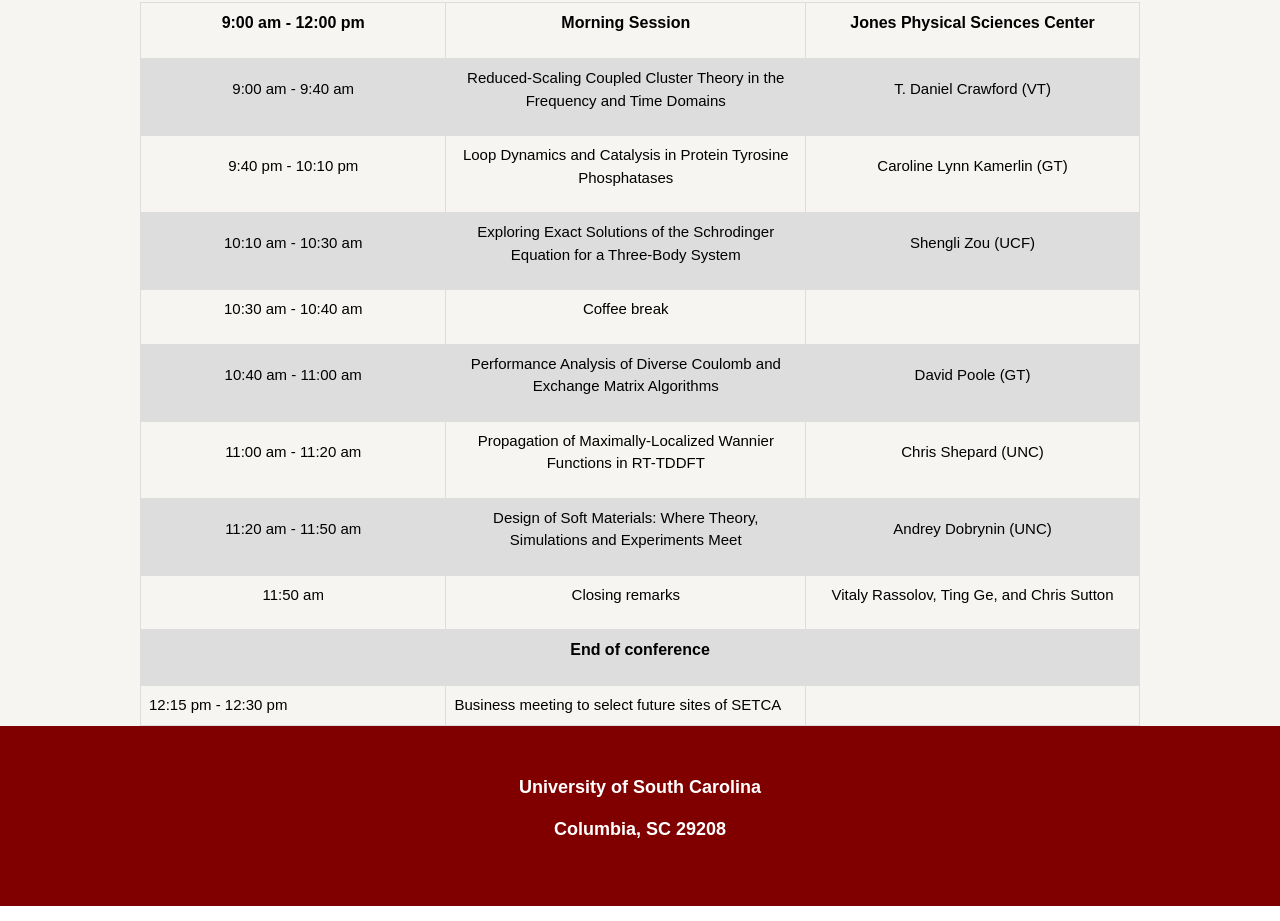
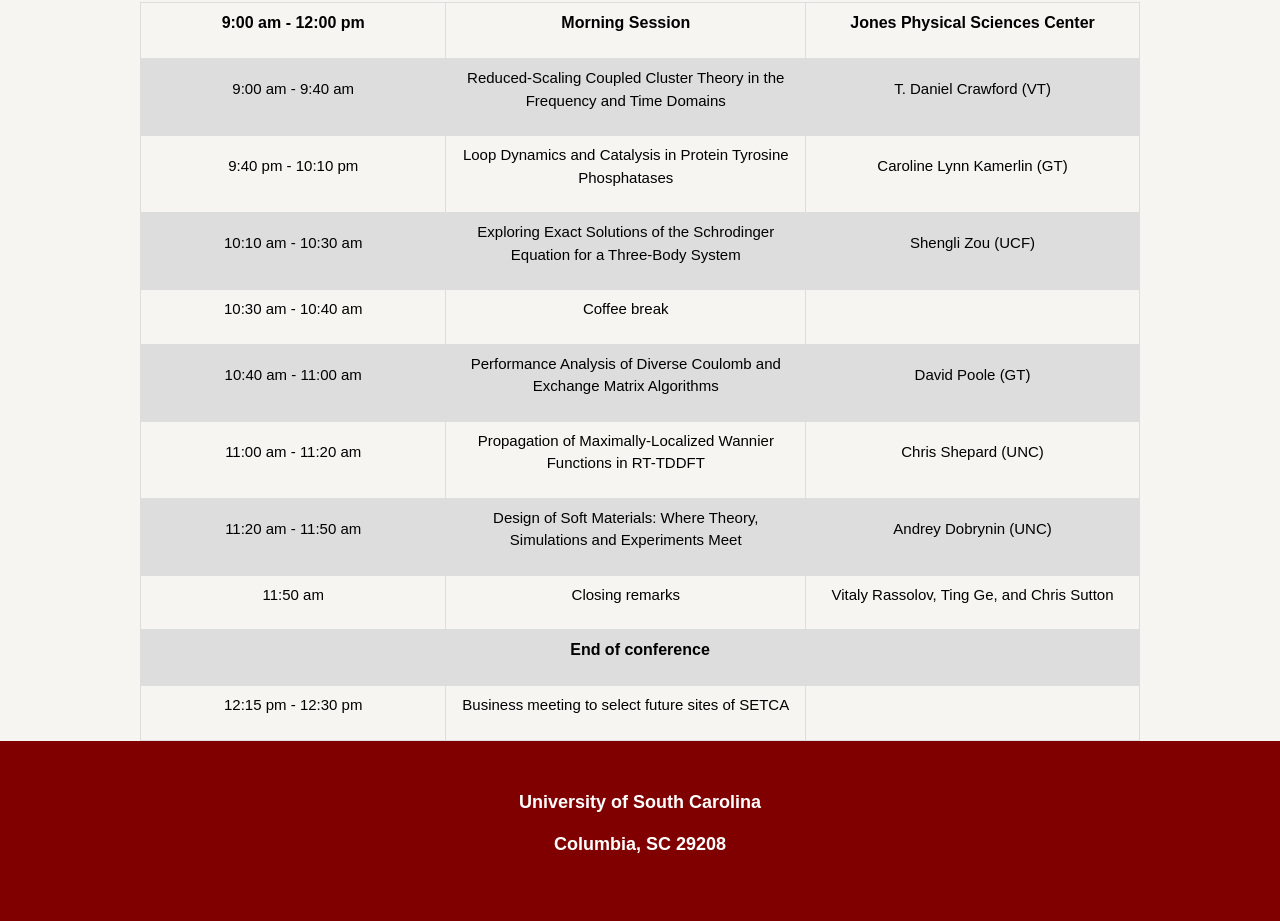
Before and after one commit to csutton7/setca2023, a plain HTML site: page index.html in a window 1280 px wide. Shown: the part 2774-3695 px from the top of the page. Drawn offline with nearby package versions, Linux system fonts and the light colour scheme; a web font is replaced by a local one.

Commit message:
Update index.html

```diff
--- a/index.html
+++ b/index.html
@@ -490,38 +490,20 @@ tr:nth-child(even) {
           <td> <p style="text-align: center"> Vitaly Rassolov, Ting Ge, and Chris Sutton </p> </td>
         </tr>
 
-
         <tr>
           <td colspan="3"> <p style="font-weight: bold; font-size: 16px; text-align: center"> End of conference </p>  </td>
         </tr>
 
         <tr>
-          <td> 12:15 pm - 12:30 pm </td>
-          <td> Business meeting to select future sites of SETCA <br>
-              </td>
-          <td>  </td>
+          <td> <p style="text-align: center"> 12:15 pm - 12:30 pm </p> </td>
+          <td> <p style="text-align: center"> Business meeting to select future sites of SETCA </p> </td>
+          <td> <p style="text-align: center"> </p> </td>
         </tr>
 
       </table>
       </div>
       </div>
 
-
-<!-- About Container -->
-<!-- <div class="w3-container" id="about">
-  <div class="w3-content" style="max-width:700px">
-    <h5 class="w3-center w3-padding-64"><span class="w3-tag w3-wide">ABOUT THE CAFE</span></h5>
-    <p>The Cafe was founded in blabla by Mr. Smith in lorem ipsum dolor sit amet, consectetur adipiscing elit, sed do eiusmod tempor incididunt ut labore et dolore magna aliqua. Ut enim ad minim veniam, quis nostrud exercitation ullamco laboris nisi ut aliquip ex ea commodo consequat.</p>
-    <p>In addition to our full espresso and brew bar menu, we serve fresh made-to-order breakfast and lunch sandwiches, as well as a selection of sides and salads and other good stuff.</p>
-    <div class="w3-panel w3-leftbar w3-light-grey">
-      <p><i>"Use products from nature for what it's worth - but never too early, nor too late." Fresh is the new sweet.</i></p>
-      <p>Chef, Coffeeist and Owner: Liam Brown</p>
-    </div>
-    <img src="/w3images/coffeeshop.jpg" style="width:100%;max-width:1000px" class="w3-margin-top">
-    <p><strong>Opening hours:</strong> everyday from 6am to 5pm.</p>
-    <p><strong>Address:</strong> 15 Adr street, 5015, NY</p>
-  </div>
-</div> -->
 
 <!-- Menu Container -->
 <!-- <div class="w3-container" id="menu">
```
